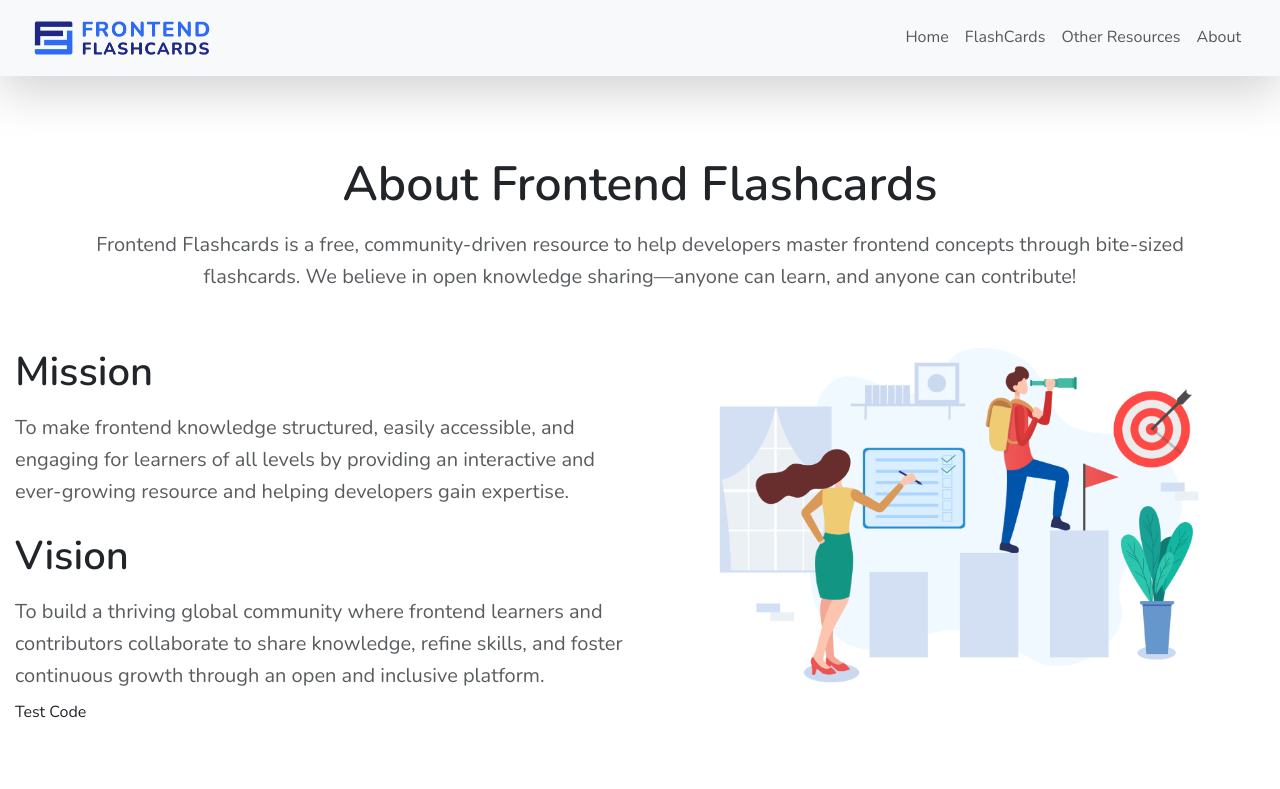
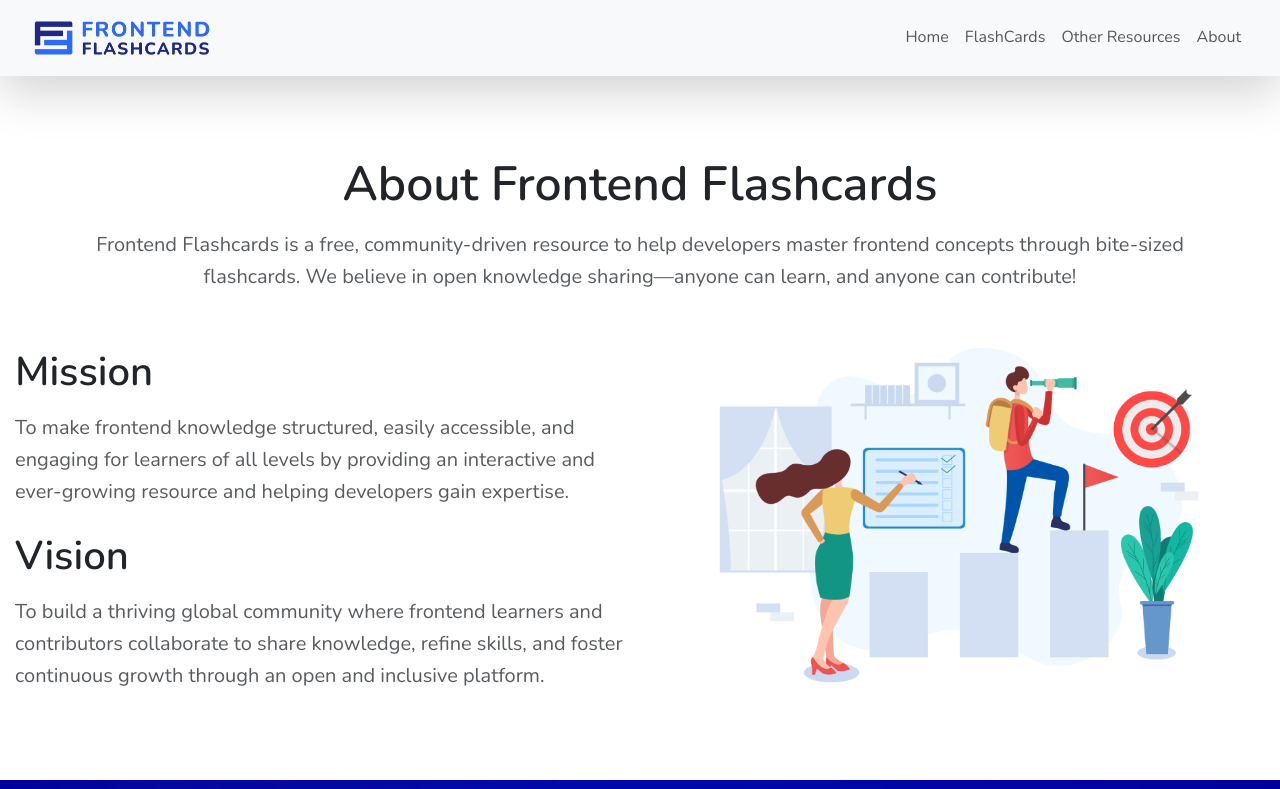
Before and after one commit to nil-sj/frontend-flashcards, a React (Vite) app: page /about in a window 1280 px wide. Shown: the top 789 px of the page. Built offline with nearby package versions, Linux system fonts and the light colour scheme.

Commit message:
testing new system connection - revert

```diff
--- a/src/components/AboutSection.jsx
+++ b/src/components/AboutSection.jsx
@@ -27,9 +27,6 @@ const AboutSection = () => (
                 style={{ maxHeight: '350px' }}
                 />
             </div>
-            <div>
-                <p>Test Code</p>
-            </div>
         </div>
         </div>
       </section>
```
